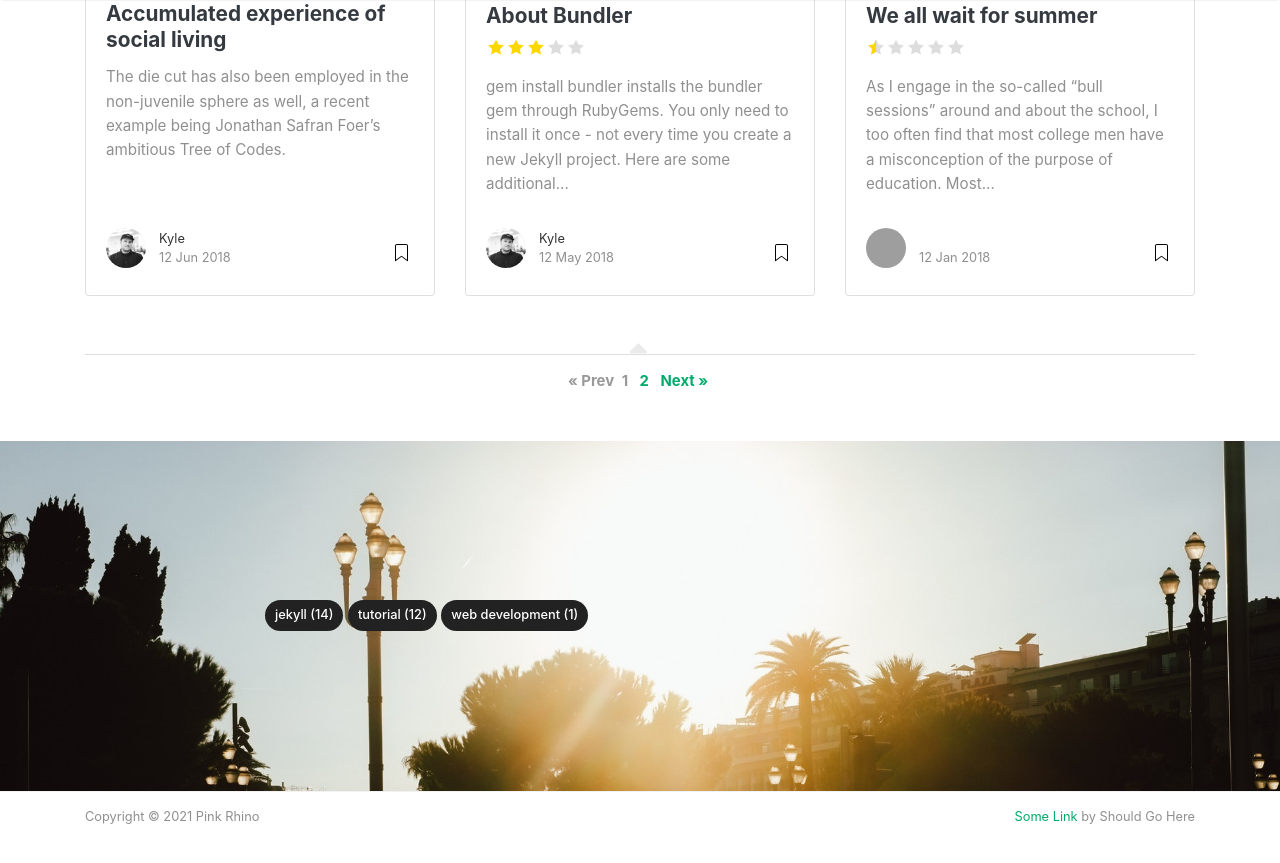
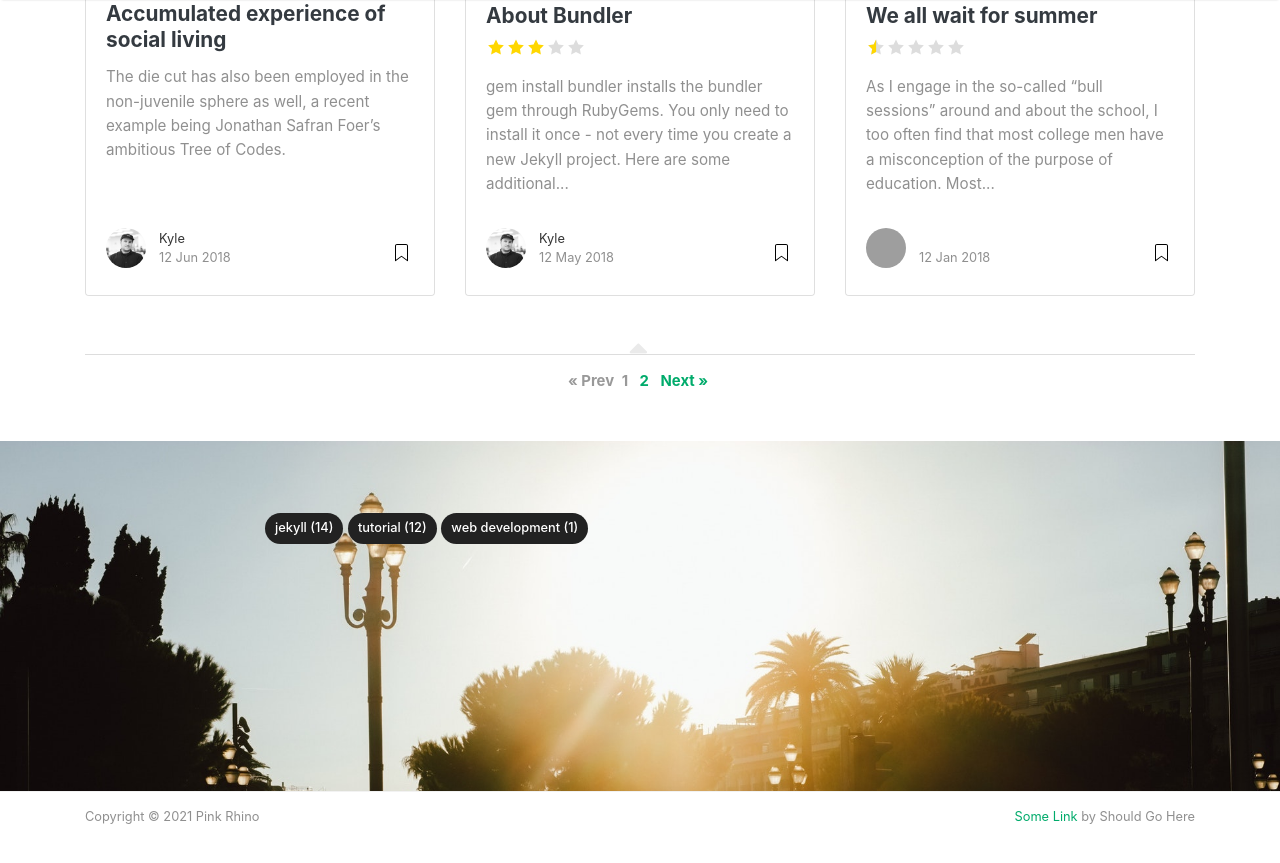
Before and after one commit to leblanck/pinkrhino, a Jekyll site: the page built from index.html, in a window 1280 px wide and 900 px high, scrolled down 1540 px. Shown: the top 863 px of the window. Built offline with Jekyll 4.4.1, drawn with Linux system fonts in a browser that asks for light colours; nearby versions of some CDN libraries; the list of posts is cut into pages by our own code; grey boxes are pictures that could not be loaded.

Commit message:
change config yaml

```diff
--- a/_layouts/default.html
+++ b/_layouts/default.html
@@ -140,7 +140,7 @@ ga('send', 'pageview');
 <!-- Categories Jumbotron
 ================================================== -->
 <div class="jumbotron fortags">
-	<div class="d-md-flex h-100">
+	<div class="d-md-flex h-50">
 		<!-- <div class="col-md-4 transpdark align-self-center text-center h-100">
             <div class="d-md-flex align-items-center justify-content-center h-100">
                 <h2 class="d-md-block align-self-center py-1 font-weight-light">Explore <span class="d-none d-md-inline">→</span></h2>
```
